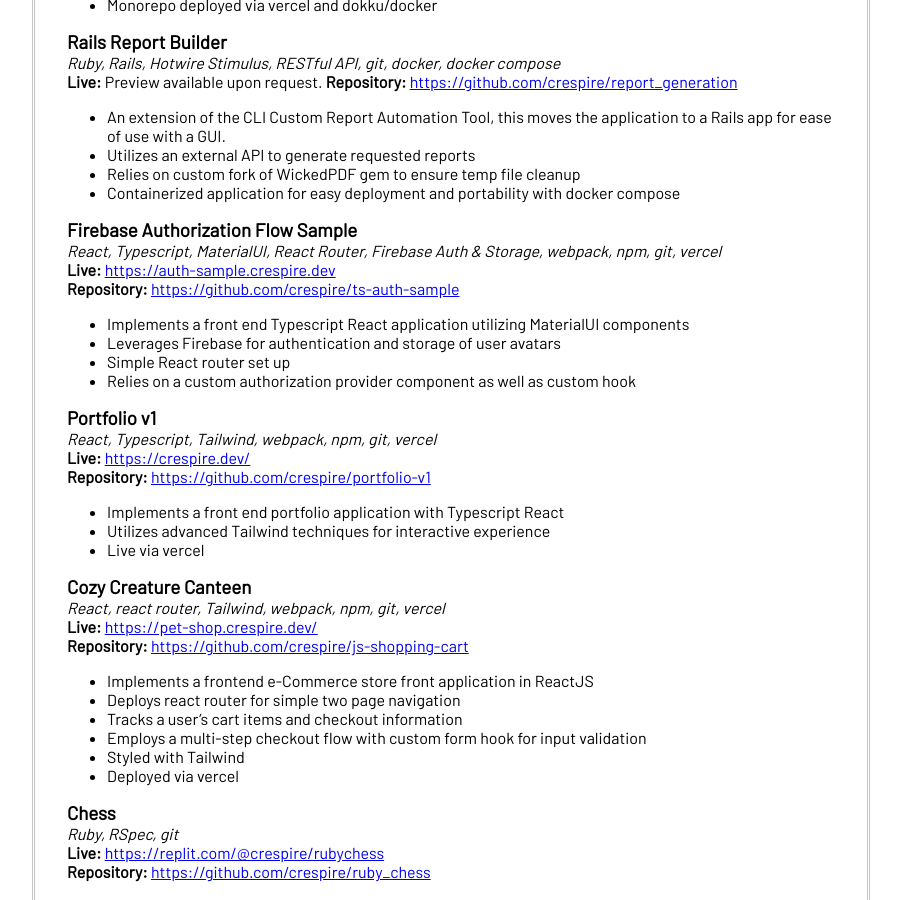
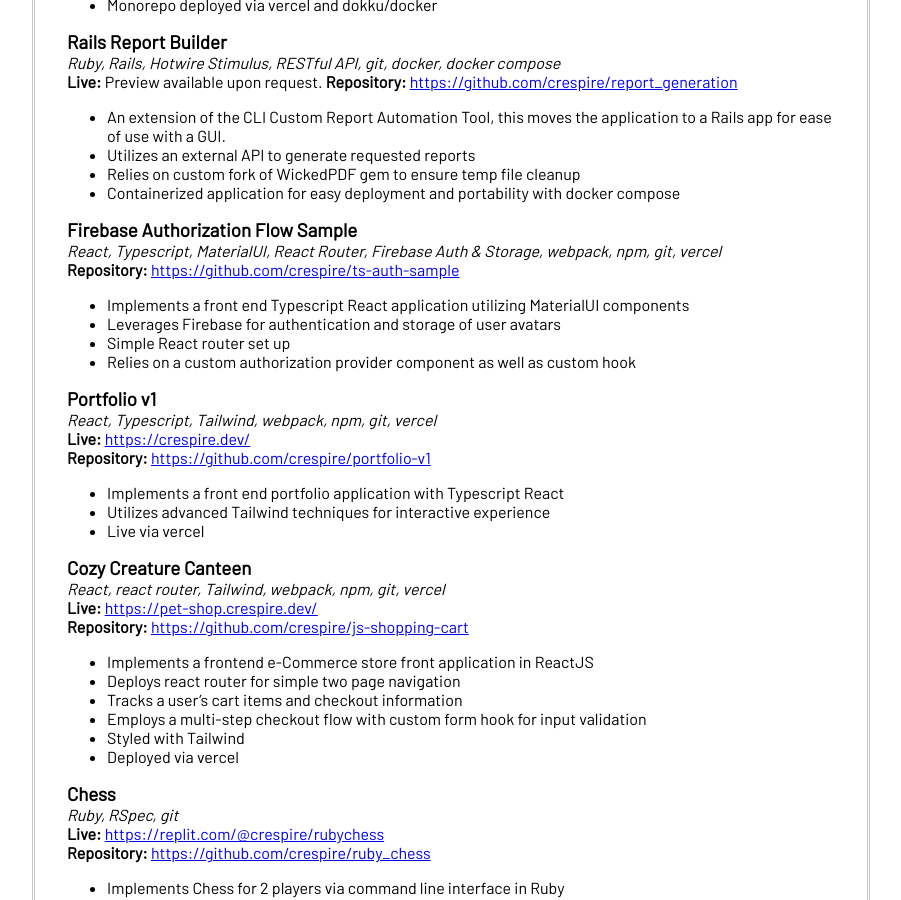
Before and after one commit to crespire/crespire, a Jekyll site: the page built from resume.md, in a window 1280 px wide and 900 px high, scrolled down 1013 px. Shown: the whole window, without its empty margins (189-1090 px from the left). Built offline with Jekyll 4.4.1, drawn with Linux system fonts in a browser that asks for light colours; our own code applies the rules of GitHub Pages for plain Markdown files.

Commit message:
fix: update ts-auth sample (no longer deployed)

```diff
--- a/resume.md
+++ b/resume.md
@@ -53,7 +53,6 @@ _Ruby, Rails, Hotwire Stimulus, RESTful API, git, docker, docker compose_
 
 ### Firebase Authorization Flow Sample
 _React, Typescript, MaterialUI, React Router, Firebase Auth & Storage, webpack, npm, git, vercel_
-**Live:** [https://auth-sample.crespire.dev](https://auth-sample.crespire.dev/)
 **Repository:** [https://github.com/crespire/ts-auth-sample](https://github.com/crespire/ts-auth-sample)
 * Implements a front end Typescript React application utilizing MaterialUI components
 * Leverages Firebase for authentication and storage of user avatars
```
